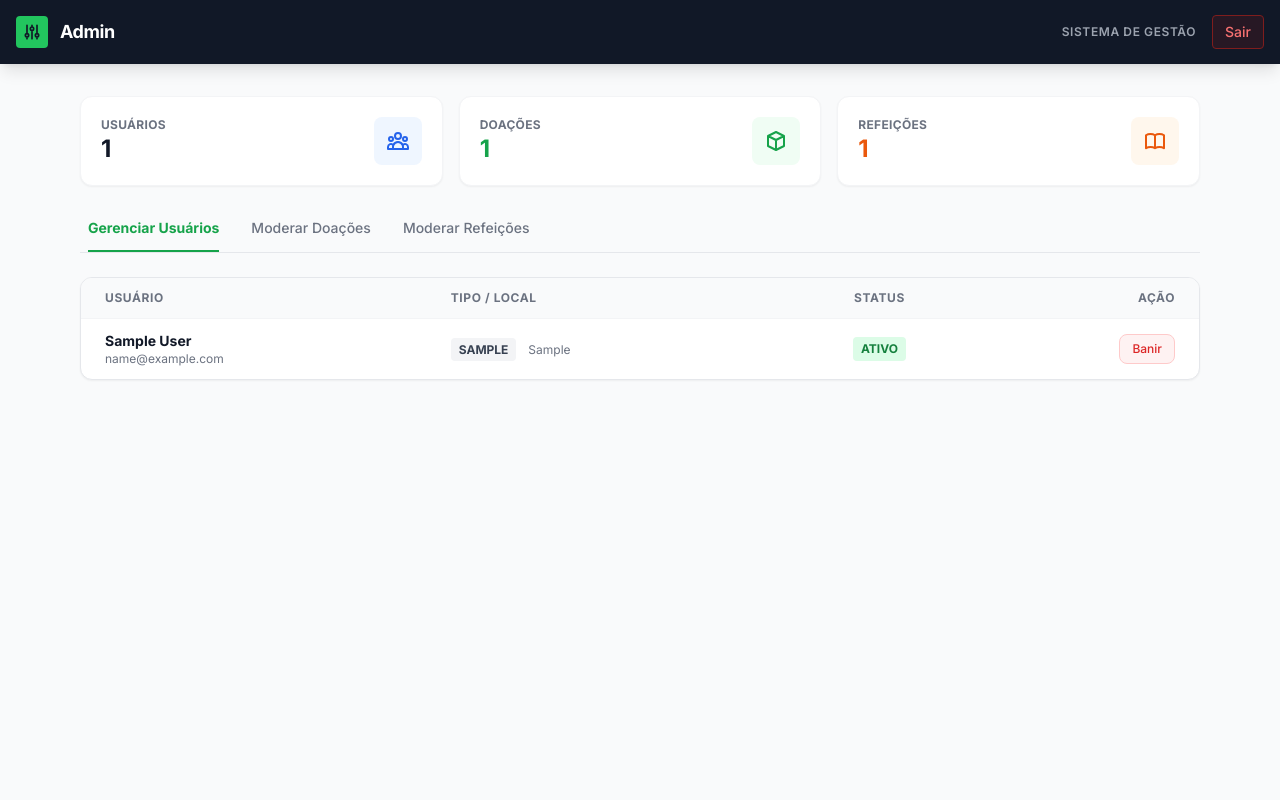
After one commit to AlanQS2/ods_doacoes, a PHP site: page /feed_admin.php in a window 1280 px wide. The commit adds this page. Run offline with PHP 8.4, Linux system fonts and the light colour scheme; the visitor is signed in with stand-in values (Sample User, id 1); tables that the repository leaves empty or names only in its code hold one stand-in row (values such as "Sample post"); some libraries are stand-ins or nearby versions.

Commit message:
Adicionado função de usuario adm + dashboard

```diff
--- /dev/null
+++ b/feed_admin.php
@@ -0,0 +1,245 @@
+<?php
+require 'db.php';
+verificarLogin();
+
+// Segurança: Apenas administrador
+if ($_SESSION['user_tipo'] != 'administrador') {
+    header("Location: feed.php");
+    exit;
+}
+
+// Estatísticas
+$stats = [
+    'users' => $pdo->query("SELECT COUNT(*) FROM users WHERE tipo != 'administrador'")->fetchColumn(),
+    'donations' => $pdo->query("SELECT COUNT(*) FROM donations")->fetchColumn(),
+    'meals' => $pdo->query("SELECT COUNT(*) FROM meals")->fetchColumn(),
+];
+
+// Buscas (Limitadas para performance)
+$users = $pdo->query("SELECT id, nome, email, tipo, cidade, banned FROM users WHERE tipo != 'administrador' ORDER BY created_at DESC LIMIT 50")->fetchAll();
+$donations = $pdo->query("SELECT d.id, d.titulo, d.status, u.nome as produtor FROM donations d JOIN users u ON d.produtor_id = u.id ORDER BY d.created_at DESC LIMIT 50")->fetchAll();
+$meals = $pdo->query("SELECT m.id, m.titulo, m.status, u.nome as cozinheiro FROM meals m JOIN users u ON m.cozinheiro_id = u.id ORDER BY m.created_at DESC LIMIT 50")->fetchAll();
+?>
+
+<!DOCTYPE html>
+<html lang="pt-br">
+<head>
+    <meta charset="UTF-8">
+    <meta name="viewport" content="width=device-width, initial-scale=1.0"> <title>Painel Admin - AlimentoSolidário</title>
+    <script src="https://cdn.tailwindcss.com"></script>
+    <link href="https://fonts.googleapis.com/css2?family=Inter:wght@400;500;600;700&display=swap" rel="stylesheet">
+    <style>body { font-family: 'Inter', sans-serif; }</style>
+    <script>
+        function confirmAction(message) {
+            return confirm(message);
+        }
+        function switchTab(tabId) {
+            // Esconde todos
+            document.querySelectorAll('.tab-content').forEach(el => el.classList.add('hidden'));
+            // Reseta botões
+            document.querySelectorAll('.tab-btn').forEach(el => {
+                el.classList.remove('border-green-600', 'text-green-600');
+                el.classList.add('border-transparent', 'text-gray-500');
+            });
+            // Mostra o atual
+            document.getElementById(tabId).classList.remove('hidden');
+            // Ativa botão atual
+            const btn = document.getElementById('btn-' + tabId);
+            btn.classList.add('border-green-600', 'text-green-600');
+            btn.classList.remove('border-transparent', 'text-gray-500');
+        }
+    </script>
+</head>
+<body class="bg-gray-50 min-h-screen pb-10">
+
+    <header class="bg-gray-900 text-white shadow-lg sticky top-0 z-50">
+        <div class="container mx-auto px-4 h-16 flex items-center justify-between">
+            <div class="flex items-center gap-3">
+                <div class="bg-green-500 p-1.5 rounded text-gray-900">
+                    <svg class="w-5 h-5" fill="none" viewBox="0 0 24 24" stroke="currentColor"><path stroke-linecap="round" stroke-linejoin="round" stroke-width="2" d="M12 6V4m0 2a2 2 0 100 4m0-4a2 2 0 110 4m-6 8a2 2 0 100-4m0 4a2 2 0 110-4m0 4v2m0-6V4m6 6v10m6-2a2 2 0 100-4m0 4a2 2 0 110-4m0 4v2m0-6V4"/></svg>
+                </div>
+                <span class="font-bold text-lg tracking-tight">Admin</span>
+            </div>
+            <div class="flex items-center gap-4">
+                <span class="text-xs text-gray-400 hidden sm:block uppercase tracking-wider font-semibold">Sistema de Gestão</span>
+                <a href="logout.php" class="text-red-400 hover:text-red-300 text-sm font-medium border border-red-900 bg-red-900/20 px-3 py-1.5 rounded transition-colors">Sair</a>
+            </div>
+        </div>
+    </header>
+
+    <div class="container mx-auto px-4 py-6 md:py-8 max-w-6xl">
+
+        <div class="grid grid-cols-1 md:grid-cols-3 gap-4 mb-8">
+            <div class="bg-white p-5 rounded-xl shadow-sm border border-gray-100 flex items-center justify-between">
+                <div>
+                    <p class="text-xs text-gray-500 font-bold uppercase tracking-wide">Usuários</p>
+                    <p class="text-2xl font-bold text-gray-900"><?= $stats['users'] ?></p>
+                </div>
+                <div class="bg-blue-50 p-3 rounded-lg text-blue-600">
+                    <svg class="w-6 h-6" fill="none" viewBox="0 0 24 24" stroke="currentColor"><path stroke-linecap="round" stroke-linejoin="round" stroke-width="2" d="M17 20h5v-2a3 3 0 00-5.356-1.857M17 20H7m10 0v-2c0-.656-.126-1.283-.356-1.857M7 20H2v-2a3 3 0 015.356-1.857M7 20v-2c0-.656.126-1.283.356-1.857m0 0a5.002 5.002 0 019.288 0M15 7a3 3 0 11-6 0 3 3 0 016 0zm6 3a2 2 0 11-4 0 2 2 0 014 0zM7 10a2 2 0 11-4 0 2 2 0 014 0z"/></svg>
+                </div>
+            </div>
+            <div class="bg-white p-5 rounded-xl shadow-sm border border-gray-100 flex items-center justify-between">
+                <div>
+                    <p class="text-xs text-gray-500 font-bold uppercase tracking-wide">Doações</p>
+                    <p class="text-2xl font-bold text-green-600"><?= $stats['donations'] ?></p>
+                </div>
+                <div class="bg-green-50 p-3 rounded-lg text-green-600">
+                    <svg class="w-6 h-6" fill="none" viewBox="0 0 24 24" stroke="currentColor"><path stroke-linecap="round" stroke-linejoin="round" stroke-width="2" d="M20 7l-8-4-8 4m16 0l-8 4m8-4v10l-8 4m0-10L4 7m8 4v10M4 7v10l8 4"/></svg>
+                </div>
+            </div>
+            <div class="bg-white p-5 rounded-xl shadow-sm border border-gray-100 flex items-center justify-between">
+                <div>
+                    <p class="text-xs text-gray-500 font-bold uppercase tracking-wide">Refeições</p>
+                    <p class="text-2xl font-bold text-orange-600"><?= $stats['meals'] ?></p>
+                </div>
+                <div class="bg-orange-50 p-3 rounded-lg text-orange-600">
+                    <svg class="w-6 h-6" fill="none" viewBox="0 0 24 24" stroke="currentColor"><path stroke-linecap="round" stroke-linejoin="round" stroke-width="2" d="M12 6.253v13m0-13C10.832 5.477 9.246 5 7.5 5S4.168 5.477 3 6.253v13C4.168 18.477 5.754 18 7.5 18s3.332.477 4.5 1.253m0-13C13.168 5.477 14.754 5 16.5 5c1.747 0 3.332.477 4.5 1.253v13C19.832 18.477 18.247 18 16.5 18c-1.746 0-3.332.477-4.5 1.253"/></svg>
+                </div>
+            </div>
+        </div>
+
+        <div class="border-b border-gray-200 mb-6 overflow-x-auto no-scrollbar">
+            <nav class="flex gap-8 min-w-max px-2">
+                <button id="btn-tab-users" onclick="switchTab('tab-users')" class="tab-btn pb-3 border-b-2 font-bold text-sm transition-colors border-green-600 text-green-600 focus:outline-none">
+                    Gerenciar Usuários
+                </button>
+                <button id="btn-tab-donations" onclick="switchTab('tab-donations')" class="tab-btn pb-3 border-b-2 border-transparent text-gray-500 hover:text-gray-700 font-medium text-sm transition-colors focus:outline-none">
+                    Moderar Doações
+                </button>
+                <button id="btn-tab-meals" onclick="switchTab('tab-meals')" class="tab-btn pb-3 border-b-2 border-transparent text-gray-500 hover:text-gray-700 font-medium text-sm transition-colors focus:outline-none">
+                    Moderar Refeições
+                </button>
+            </nav>
+        </div>
+
+        <div id="tab-users" class="tab-content">
+            <div class="bg-white rounded-xl shadow-sm border border-gray-200 overflow-hidden">
+                <table class="w-full text-left border-collapse">
+                    <thead class="bg-gray-50 text-gray-500 uppercase text-xs font-semibold tracking-wider border-b border-gray-100">
+                        <tr>
+                            <th class="px-4 py-3 md:px-6">Usuário</th>
+                            <th class="px-4 py-3 md:px-6 hidden md:table-cell">Tipo / Local</th>
+                            <th class="px-4 py-3 md:px-6 text-center">Status</th>
+                            <th class="px-4 py-3 md:px-6 text-right">Ação</th>
+                        </tr>
+                    </thead>
+                    <tbody class="divide-y divide-gray-50 text-sm">
+                        <?php foreach($users as $u): ?>
+                        <tr class="hover:bg-gray-50 transition-colors">
+                            <td class="px-4 py-3 md:px-6">
+                                <div class="font-bold text-gray-900"><?= htmlspecialchars($u['nome']) ?></div>
+                                <div class="text-gray-500 text-xs truncate max-w-[150px]"><?= htmlspecialchars($u['email']) ?></div>
+                                <div class="md:hidden mt-1 text-[10px] uppercase text-gray-400 font-bold"><?= $u['tipo'] ?></div>
+                            </td>
+
+                            <td class="px-4 py-3 md:px-6 hidden md:table-cell">
+                                <span class="bg-gray-100 text-gray-700 py-1 px-2 rounded text-xs font-bold uppercase mr-2"><?= $u['tipo'] ?></span>
+                                <span class="text-gray-500 text-xs"><?= htmlspecialchars($u['cidade']) ?></span>
+                            </td>
+
+                            <td class="px-4 py-3 md:px-6 text-center">
+                                <?php if($u['banned']): ?>
+                                    <span class="inline-flex items-center px-2 py-1 rounded text-xs font-bold bg-red-100 text-red-700">BANIDO</span>
+                                <?php else: ?>
+                                    <span class="inline-flex items-center px-2 py-1 rounded text-xs font-bold bg-green-100 text-green-700">ATIVO</span>
+                                <?php endif; ?>
+                            </td>
+
+                            <td class="px-4 py-3 md:px-6 text-right">
+                                <form action="admin_acoes.php" method="POST" onsubmit="return confirmAction('Tem certeza?');">
+                                    <input type="hidden" name="acao" value="banir_usuario">
+                                    <input type="hidden" name="id" value="<?= $u['id'] ?>">
+                                    <?php if($u['banned']): ?>
+                                        <button class="text-green-600 bg-green-50 hover:bg-green-100 border border-green-200 font-medium text-xs px-3 py-1.5 rounded-lg transition-colors">Reativar</button>
+                                    <?php else: ?>
+                                        <button class="text-red-600 bg-red-50 hover:bg-red-100 border border-red-200 font-medium text-xs px-3 py-1.5 rounded-lg transition-colors">Banir</button>
+                                    <?php endif; ?>
+                                </form>
+                            </td>
+                        </tr>
+                        <?php endforeach; ?>
+                    </tbody>
+                </table>
+            </div>
+        </div>
+
+        <div id="tab-donations" class="tab-content hidden">
+            <div class="bg-white rounded-xl shadow-sm border border-gray-200 overflow-hidden">
+                <table class="w-full text-left border-collapse">
+                    <thead class="bg-gray-50 text-gray-500 uppercase text-xs font-semibold tracking-wider border-b border-gray-100">
+                        <tr>
+                            <th class="px-4 py-3 md:px-6">Doação</th>
+                            <th class="px-4 py-3 md:px-6 hidden md:table-cell">Produtor</th>
+                            <th class="px-4 py-3 md:px-6 text-center">Status</th>
+                            <th class="px-4 py-3 md:px-6 text-right">Ação</th>
+                        </tr>
+                    </thead>
+                    <tbody class="divide-y divide-gray-50 text-sm">
+                        <?php foreach($donations as $d): ?>
+                        <tr class="hover:bg-gray-50 transition-colors">
+                            <td class="px-4 py-3 md:px-6">
+                                <div class="font-bold text-gray-900 line-clamp-1"><?= htmlspecialchars($d['titulo']) ?></div>
+                                <div class="md:hidden text-xs text-gray-500 mt-0.5">Por: <?= htmlspecialchars($d['produtor']) ?></div>
+                            </td>
+                            <td class="px-4 py-3 md:px-6 hidden md:table-cell text-gray-600">
+                                <?= htmlspecialchars($d['produtor']) ?>
+                            </td>
+                            <td class="px-4 py-3 md:px-6 text-center">
+                                <span class="text-[10px] uppercase font-bold bg-gray-100 text-gray-600 px-2 py-1 rounded-full whitespace-nowrap"><?= $d['status'] ?></span>
+                            </td>
+                            <td class="px-4 py-3 md:px-6 text-right">
+                                <form action="admin_acoes.php" method="POST" onsubmit="return confirmAction('Apagar item permanentemente?');">
+                                    <input type="hidden" name="acao" value="excluir_doacao">
+                                    <input type="hidden" name="id" value="<?= $d['id'] ?>">
+                                    <button class="text-red-600 bg-white hover:bg-red-50 border border-red-200 font-bold text-xs px-3 py-1.5 rounded-lg transition-colors">Excluir</button>
+                                </form>
+                            </td>
+                        </tr>
+                        <?php endforeach; ?>
+                    </tbody>
+                </table>
+            </div>
+        </div>
+
+        <div id="tab-meals" class="tab-content hidden">
+            <div class="bg-white rounded-xl shadow-sm border border-gray-200 overflow-hidden">
+                <table class="w-full text-left border-collapse">
+                    <thead class="bg-gray-50 text-gray-500 uppercase text-xs font-semibold tracking-wider border-b border-gray-100">
+                        <tr>
+                            <th class="px-4 py-3 md:px-6">Refeição</th>
+                            <th class="px-4 py-3 md:px-6 hidden md:table-cell">Cozinheiro</th>
+                            <th class="px-4 py-3 md:px-6 text-center">Status</th>
+                            <th class="px-4 py-3 md:px-6 text-right">Ação</th>
+                        </tr>
+                    </thead>
+                    <tbody class="divide-y divide-gray-50 text-sm">
+                        <?php foreach($meals as $m): ?>
+                        <tr class="hover:bg-gray-50 transition-colors">
+                            <td class="px-4 py-3 md:px-6">
+                                <div class="font-bold text-gray-900 line-clamp-1"><?= htmlspecialchars($m['titulo']) ?></div>
+                                <div class="md:hidden text-xs text-gray-500 mt-0.5">Chef: <?= htmlspecialchars($m['cozinheiro']) ?></div>
+                            </td>
+                            <td class="px-4 py-3 md:px-6 hidden md:table-cell text-gray-600">
+                                <?= htmlspecialchars($m['cozinheiro']) ?>
+                            </td>
+                            <td class="px-4 py-3 md:px-6 text-center">
+                                <span class="text-[10px] uppercase font-bold bg-gray-100 text-gray-600 px-2 py-1 rounded-full whitespace-nowrap"><?= $m['status'] ?></span>
+                            </td>
+                            <td class="px-4 py-3 md:px-6 text-right">
+                                <form action="admin_acoes.php" method="POST" onsubmit="return confirmAction('Apagar refeição permanentemente?');">
+                                    <input type="hidden" name="acao" value="excluir_refeicao">
+                                    <input type="hidden" name="id" value="<?= $m['id'] ?>">
+                                    <button class="text-red-600 bg-white hover:bg-red-50 border border-red-200 font-bold text-xs px-3 py-1.5 rounded-lg transition-colors">Excluir</button>
+                                </form>
+                            </td>
+                        </tr>
+                        <?php endforeach; ?>
+                    </tbody>
+                </table>
+            </div>
+        </div>
+
+    </div>
+</body>
+</html>
```
Also changed, not shown: admin_acoes.php (added, +45 -0 lines), login.php (+21 -5 lines).
